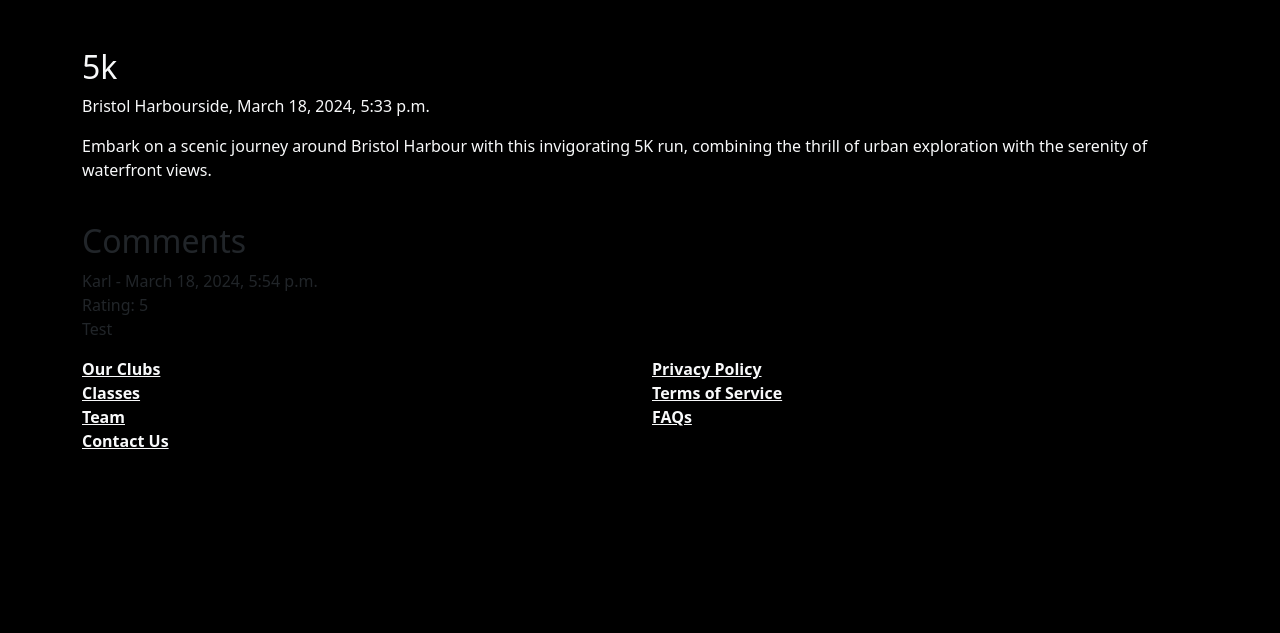
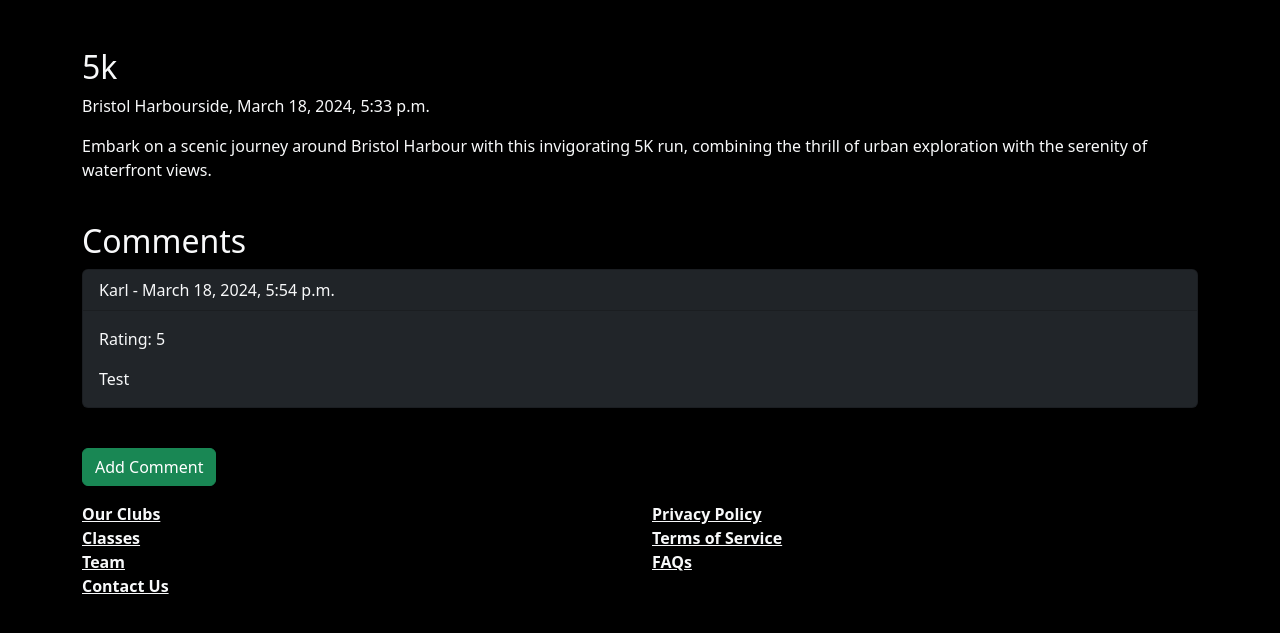
Before and after one commit to Karlsberg62/Forge-Fitness, a Django app: a page that uses forgefitnessweb/templates/classes_details.html in a window 1280 px wide. Shown: the part 101-734 px from the top of the page. Run offline with Django 4.2, Linux system fonts and the light colour scheme; data comes from the database, SQL or seed files in the repository; some libraries are stand-ins or nearby versions.

Commit message:
ADD: Comments Add

```diff
--- a/forgefitnessweb/templates/classes_details.html
+++ b/forgefitnessweb/templates/classes_details.html
@@ -1,25 +1,29 @@
 {% extends "base.html" %}
 {% load static %}
+
 {% block content %}
 <div class="text-light">
-    <h2 class="font-weight-bold">{{sessions.title}}</h2>
-    <p>{{sessions.location}}, {{sessions.date}}, {{sessions.time}} </p>
-    <p>{{sessions.description}}</p>
+    <h2 class="font-weight-bold">{{ sessions.title }}</h2>
+    <p>{{ sessions.location }}, {{ sessions.date }}, {{ sessions.time }}</p>
+    <p>{{ sessions.description }}</p>
 </div>
 
 <br>
-<h2>Comments</h2>
+<h2 class="text-light">Comments</h2>
 {% if not sessions.comments.all %}
-    No Comments Yet...
-    <a href="#">Add One</a>
+    <p class="text-light">No Comments Yet... <a href="#" class="text-light">Add One</a></p>
 {% else %}
     {% for comment in sessions.comments.all %}
-    {{comment.username}} - {{comment.created_on}}
-    <br>
-    Rating: {{comment.rating}}
-    <br>
-    {{comment.body}}
+    <div class="card bg-dark text-light mb-3">
+        <div class="card-header">{{ comment.username }} - {{ comment.created_on }}</div>
+        <div class="card-body">
+            <p class="card-text">Rating: {{ comment.rating }}</p>
+            <p class="card-text">{{ comment.body }}</p>
+        </div>
+    </div>
     {% endfor %}
 {% endif %}
+<br>
+<a class="btn btn-success" href="{% url 'add-comment' sessions.slug %}">Add Comment</a>
 
 {% endblock %}
--- a/forgefitnessweb/urls.py
+++ b/forgefitnessweb/urls.py
@@ -6,5 +6,6 @@ urlpatterns = [
     path("accounts/", include("allauth.urls")),
     path("profile/", views.profile, name="profile"),
     path("classes/", views.SessionList.as_view(), name="classes"),
-    path("<slug:slug>/",views.SessionDetail.as_view(), name="session-detail")
+    path("<slug:slug>/",views.SessionDetail.as_view(), name="session-detail"),
+    path("<slug:slug>/add_comment/", views.add_comment, name="add-comment"),
 ]
--- a/forgefitnessweb/views.py
+++ b/forgefitnessweb/views.py
@@ -1,6 +1,7 @@
-from django.shortcuts import render
+from django.shortcuts import render, redirect, get_object_or_404
 from django.views import generic
 from .models import Profile, CommentReview, Sessions
+from .forms import CommentForm
 
 # Create your views here.
 def index(request):
@@ -17,3 +18,19 @@ class SessionList(generic.ListView):
 class SessionDetail(generic.DetailView):
     model = Sessions
     template_name = 'classes_details.html'
+
+def add_comment(request, slug):
+    session_obj = get_object_or_404(Sessions, slug=slug)
+
+    if request.method == 'POST':
+        form = CommentForm(request.POST)
+        if form.is_valid():
+            comment = form.save(commit=False)
+            comment.username = request.user  # Assuming the user is authenticated
+            comment.post = session_obj
+            comment.save()
+            return redirect('session-detail', slug=slug)  # Redirect to session detail page
+    else:
+        form = CommentForm()
+
+    return render(request, 'add_comment.html', {'form': form, 'session_obj': session_obj})
```
Also changed, not shown: forgefitnessweb/forms.py (added, +8 -0 lines), forgefitnessweb/templates/add_comment.html (added, +16 -0 lines).
